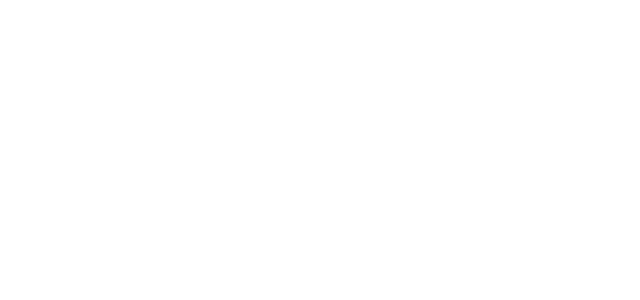
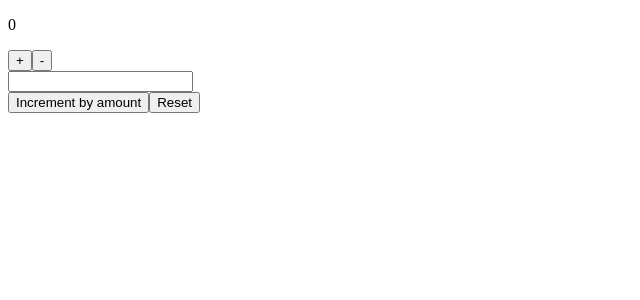
Before and after one commit to tadanama/react-redux, a React (Vite) app: page / in a window 1280 px wide. Shown: the top 300 px of the page, without its empty margins (0-640 px from the left). Built offline with nearby package versions, Linux system fonts and the light colour scheme.

Commit message:
Add all of the counter elements
- Button to increment, decrement and reset the counter
- Input field to increment counter by specific amount

```diff
--- a/src/features/counter/Counter.jsx
+++ b/src/features/counter/Counter.jsx
@@ -6,7 +6,25 @@
 	// Retrieve the state from redux
 	const count = useSelector((state) => state.counter.count);
 
+	// Triggers an action
+	const dispatch = useDispatch();
 
+	return (
+		<section>
+			<p>{count}</p>
+			<button>+</button>
+			<button>-</button>
+
+			<br />
+
+			<input type="text" />
+
+			<br />
+
+			<button>Increment by amount</button>
+			<button>Reset</button>
+		</section>
+	);
 }
 
 export default Counter;
```
